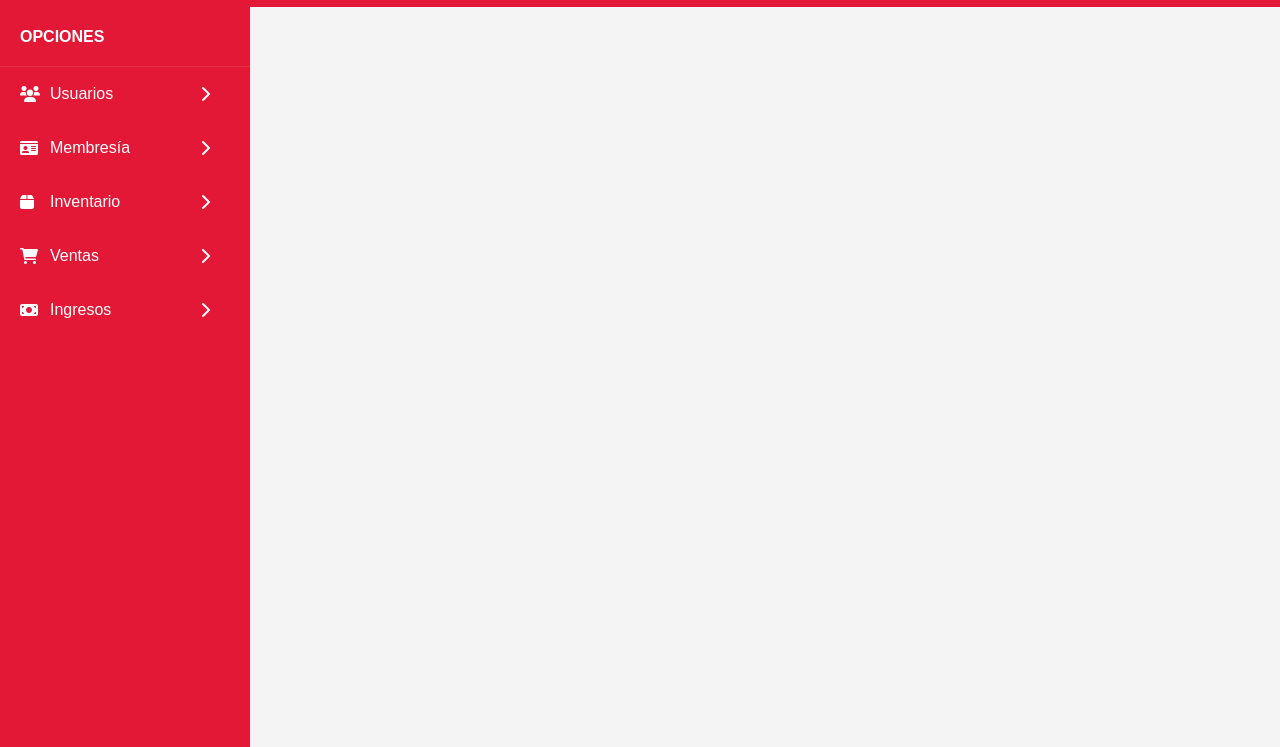
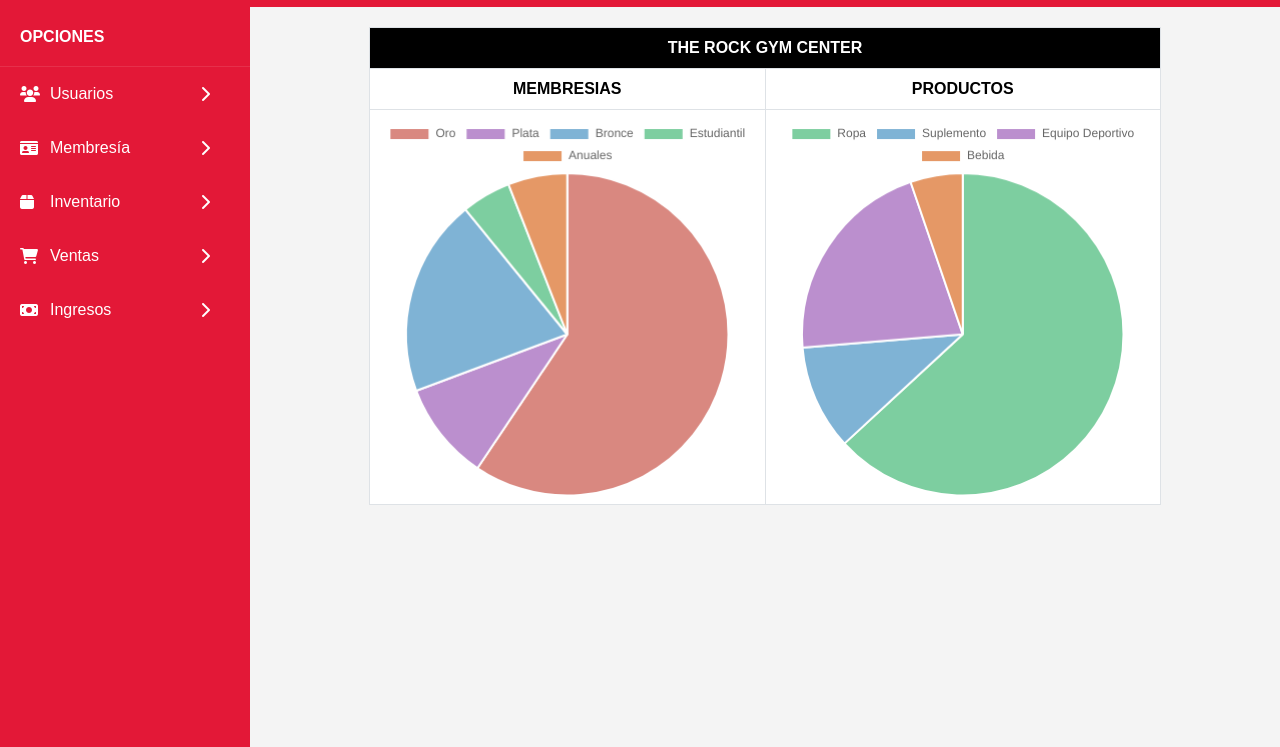
Before and after one commit to isbero09/TheRockpage, a plain HTML site: page index.html in a window 1280 px wide. Shown: the part 53-800 px from the top of the page. Drawn offline with nearby package versions, Linux system fonts and the light colour scheme; files that its build step writes are made by us from their sources.

Commit message:
Update index.html

```diff
--- a/index.html
+++ b/index.html
@@ -91,9 +91,24 @@
         </ul>
     </div>
 
-    <div class="main-content">
-        <div class="container mt-4">
-        </div>
+    <div class="main-content" style="display: flex; justify-content: center; align-items: center;">
+        <table class="table table-bordered text-center" style="width: 80%; height: 80%; margin: 0;">
+            <tr>
+                <th colspan="2" style="background-color: black; color: white;">THE ROCK GYM CENTER</th>
+            </tr>
+            <tr>
+                <th>MEMBRESIAS</th>
+                <th>PRODUCTOS</th>
+            </tr>
+            <tr>
+                <th style="width: 50%; height: 100%;">
+                    <canvas id="myChartMem" style="width: 100%; height: 100%; display: block;"></canvas>
+                </th>
+                <th style="width: 50%; height: 100%;">
+                    <canvas id="myChartPro" style="width: 100%; height: 100%; display: block;"></canvas>
+                </th>
+            </tr>
+        </table>
 
         <!-- Bootstrap Bundle with Popper -->
         <script src="https://cdn.jsdelivr.net/npm/bootstrap@5.3.2/dist/js/bootstrap.bundle.min.js"></script>
@@ -104,6 +119,9 @@
 
     <!-- Bootstrap Bundle with Popper -->
     <script src="https://cdn.jsdelivr.net/npm/bootstrap@5.3.2/dist/js/bootstrap.bundle.min.js"></script>
+
+    <!--Chart-->
+    <script src="https://cdn.jsdelivr.net/npm/chart.js"></script>
 
     <script>
         document.addEventListener('DOMContentLoaded', function() {
@@ -121,5 +139,56 @@
             });
         });
     </script>
+    <script>
+        const ctx = document.getElementById('myChartMem');
+        const ctxP = document.getElementById('myChartPro');
+
+        new Chart(ctx, {
+            type: 'pie',
+            data: {
+                labels: [
+                    'Oro',
+                    'Plata',
+                    'Bronce',
+                    'Estudiantil',
+                    'Anuales'
+                ],
+                datasets: [{
+                    data: [300, 50, 100, 25, 30],
+                    backgroundColor: [
+                        'rgb(217, 136, 128)',
+                        'rgb(187, 143, 206)',
+                        'rgb(127, 179, 213)',
+                        'rgb(125, 206, 160)',
+                        'rgb(229, 152, 102)'
+                    ],
+                    hoverOffset: 4
+                }]
+            },
+        });
+
+        new Chart(ctxP, {
+            type: 'pie',
+            data: {
+                labels: [
+                    'Ropa',
+                    'Suplemento',
+                    'Equipo Deportivo',
+                    'Bebida'
+                ],
+                datasets: [{
+                    data: [300, 50, 100, 25],
+                    backgroundColor: [
+                        'rgb(125, 206, 160)',
+                        'rgb(127, 179, 213)',
+                        'rgb(187, 143, 206)',
+                        'rgb(229, 152, 102)'
+                    ],
+                    hoverOffset: 4
+                }]
+            },
+        });
+
+    </script>
 </body>
 </html>
```
